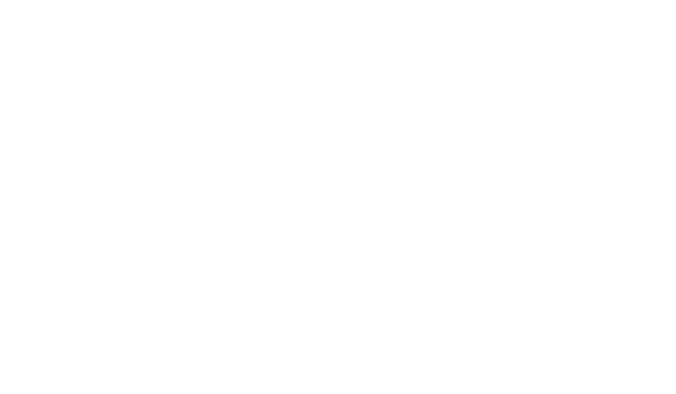
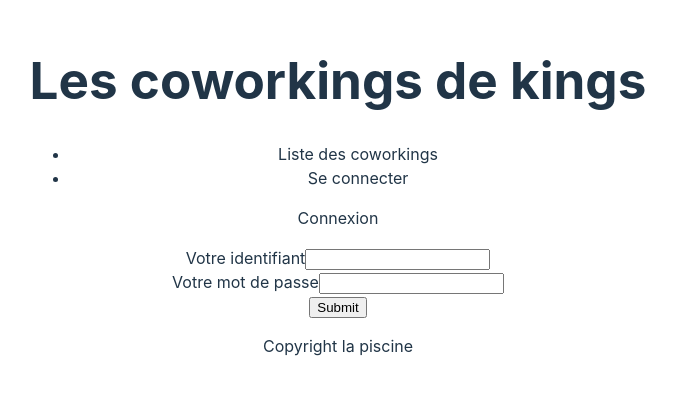
Before and after one commit to jlisita/la-piscine-coworking-front, a React (Vite) app: page /login in a window 1280 px wide. Before the commit this address had no page. Shown: the part 204-598 px from the top of the page, without its empty margins (302-978 px from the left). Built offline with nearby package versions, Linux system fonts and the light colour scheme.

Commit message:
add login component

```diff
--- a/src/App.jsx
+++ b/src/App.jsx
@@ -4,6 +4,7 @@ import { BrowserRouter, Routes, Route } from "react-router-dom";
 import HomePage from "./pages/HomePage";
 import AllCoworkingsPage from './pages/AllCoworkingsPage';
 import CoworkingsDetailPage from './pages/CoworkingsDetailPage';
+import LoginPage from './pages/LoginPage';
 
 
 function App() {
@@ -14,6 +15,7 @@ function App() {
           <Route path="/" element={<HomePage />} />
           <Route path="/coworkings" element = {<AllCoworkingsPage/>} />
           <Route path="/coworkings/details/:id" element = {<CoworkingsDetailPage/>} />
+          <Route path="/login" element={<LoginPage/>} />
         </Routes>
       </BrowserRouter>
   )
--- /dev/null
+++ b/src/components/Login.jsx
@@ -0,0 +1,58 @@
+import { useState } from "react";
+
+const Login = () => {
+
+    const [message, setMessage] = useState("");
+
+    const handleLogin = (event) => {
+        event.preventDefault();
+
+        const username = event.target.username.value;
+        const password = event.target.password.value;
+
+        const loginData = {
+            username: username,
+            password: password,
+          };
+
+
+        const json = JSON.stringify(loginData);
+
+        fetch("http://localhost:5001/api/users/login", {
+        method: "POST",
+        body: json,
+        headers: {
+            "Content-Type": "application/json",
+        },
+        credentials: "include",
+        }).then((response) => {
+            if (response.status === 200) {
+              setMessage("Connexion réussie");
+            } else {
+              setMessage("Connexion refusée");
+            }
+          });
+    }
+
+    return (
+        <>
+            <p>Connexion</p>
+            <form onSubmit={handleLogin}>
+                <div>
+                    <label htmlFor="username">Votre identifiant</label>
+                    <input type="text" name="username" id="username"/>
+                </div>
+                <div>
+                    <label htmlFor="password">Votre mot de passe</label>
+                    <input type="password" name="password" id="password"/>
+                </div>
+                <div>
+                    <input type="submit"/>
+                </div>
+            </form>
+        </>
+
+    )
+}
+
+export default Login;
--- /dev/null
+++ b/src/pages/LoginPage.jsx
@@ -0,0 +1,16 @@
+import Footer from "../components/Footer";
+import Header from "../components/Header";
+import Login from "../components/Login";
+
+const LoginPage = () => {
+
+    return (
+        <>
+            <Header/>
+            <Login/>
+            <Footer/>
+        </>
+    )
+}
+
+export default LoginPage;
```
